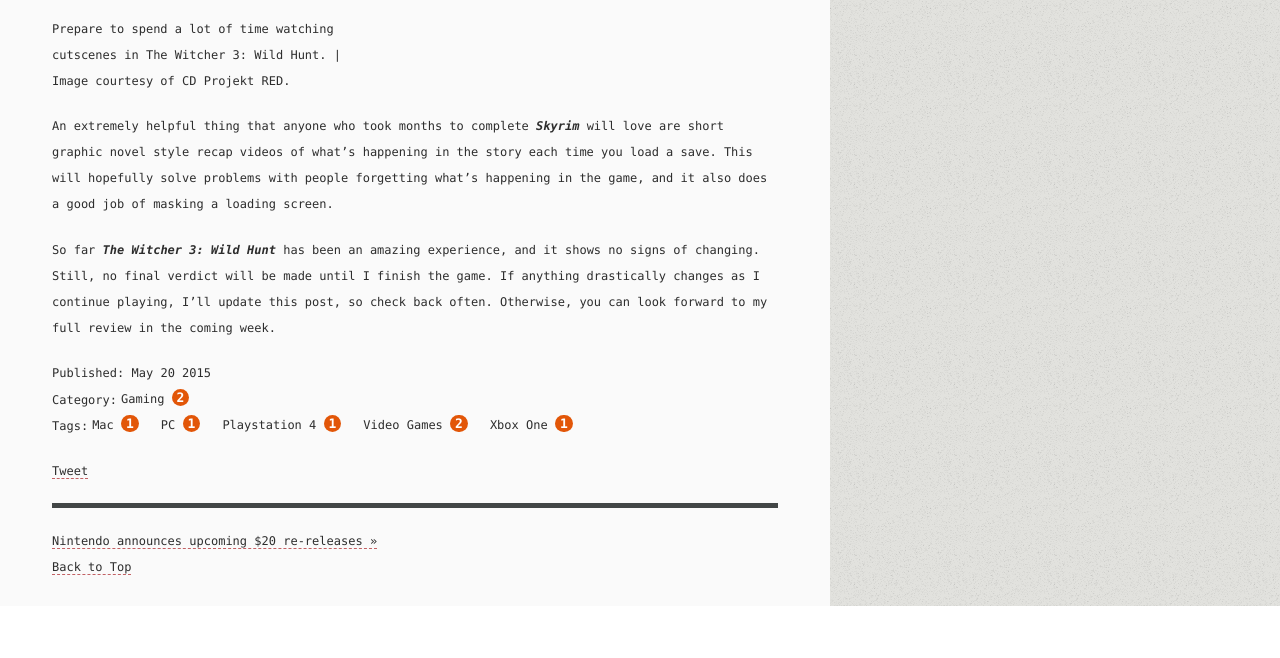
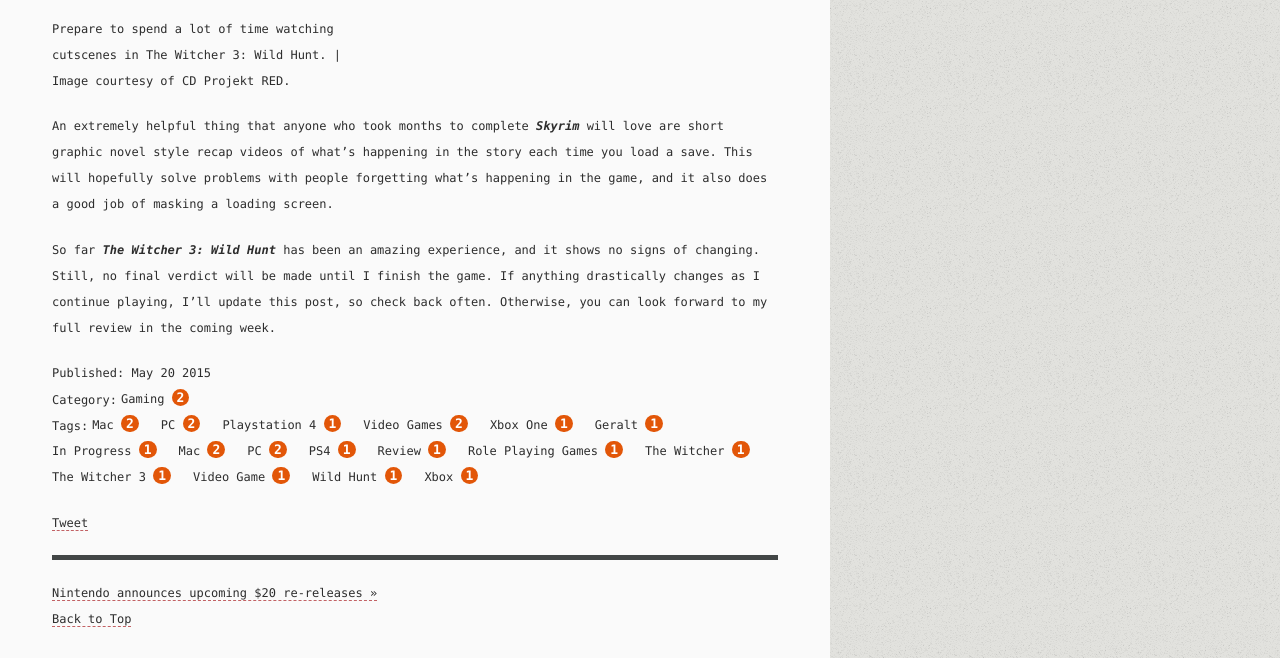
Before and after one commit to GeorgeAsh93/georgeash93.github.io, a Jekyll site: the page built from _posts/2015-05-20-Run_Witcher.md, in a window 1280 px wide and 900 px high, scrolled down 2497 px, cut to the strip 242-900 px from the top of the window. Built offline with Jekyll 4.4.1, drawn with Linux system fonts in a browser that asks for light colours; nearby versions of some CDN libraries; comment, search, counter and statistics services are not loaded; before the commit the page ends 3345 px from its top, so only the background shows below that.

Commit message:
Update Tags

```diff
--- a/_posts/2015-05-20-Run_Witcher.md
+++ b/_posts/2015-05-20-Run_Witcher.md
@@ -6,7 +6,7 @@ category: Gaming
 site_link: http://www.fangirlthemag.com/2015/05/running-review-the-witcher-3/
 site_name: "FanGirl The Magazine"
 site_image: cropped-Fangirl-logo.png
-tags: [Mac, PC, Playstation 4, Video games, Xbox One]
+tags: [Mac, PC, Playstation 4, Video games, Xbox One, Geralt, in progress, Mac, PC, PS4, review, role playing games, The Witcher, The Witcher 3, video game, Wild Hunt, Xbox]
 comments : false
 ---
 {% include JB/setup %}
```
